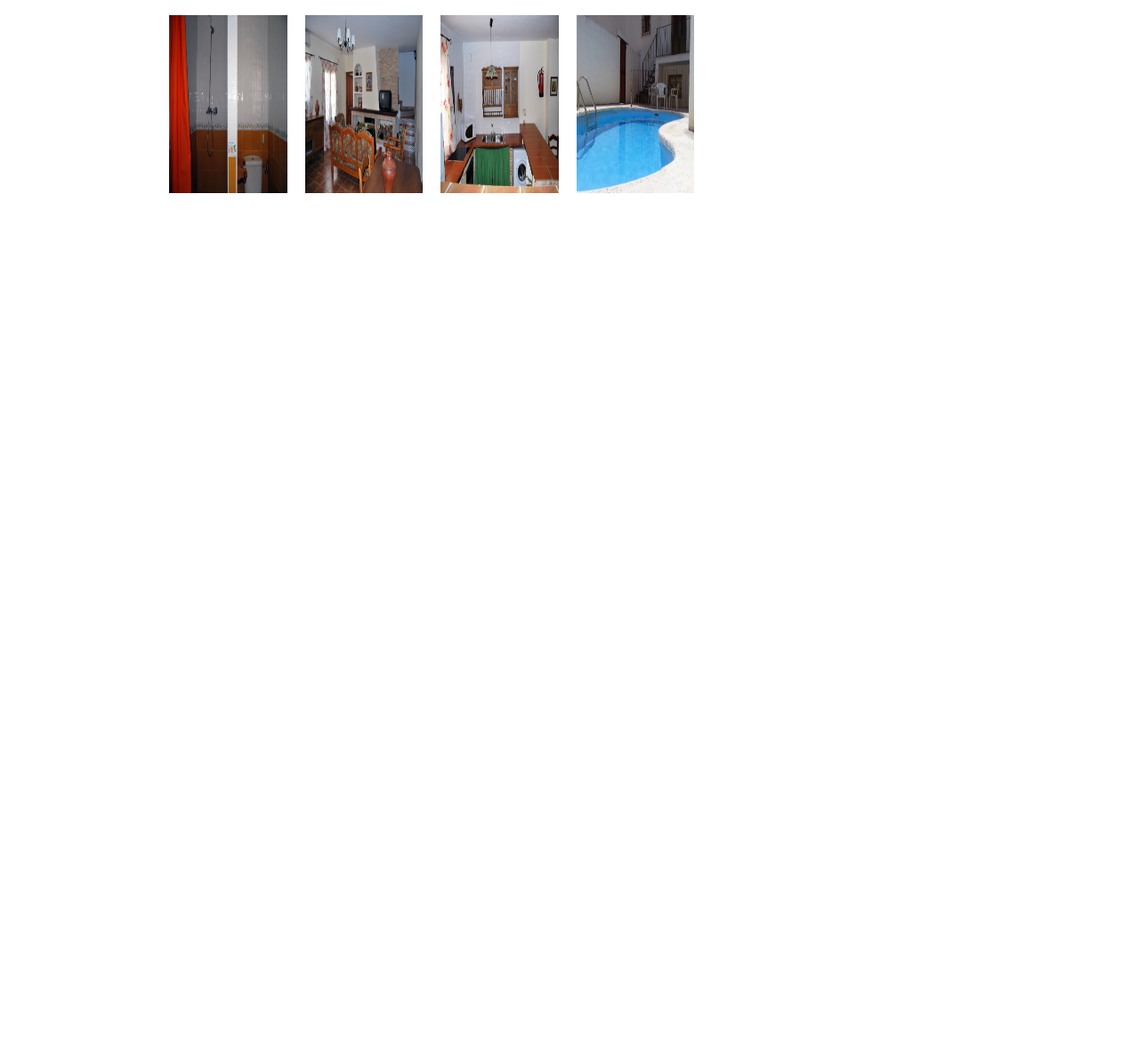
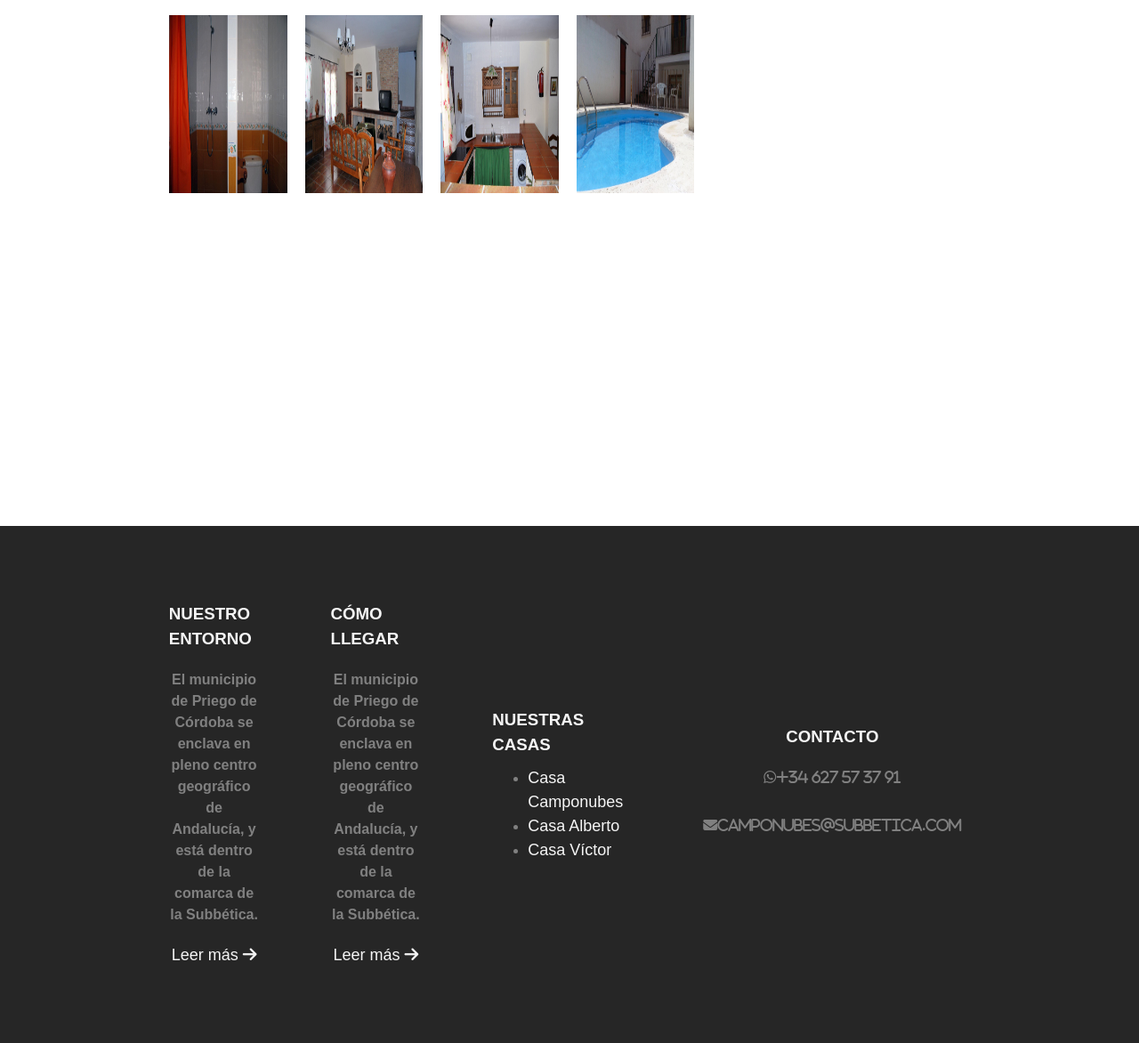
Before and after one commit to ManuelPeJu/TEST_WEB_2, a plain HTML site: page casa_alberto.html in a window 1280 px wide. Shown: the part 1554-2726 px from the top of the page at 89% size. Before the commit the page ends 1791 px from the top, so only its background shows below. Drawn offline with Linux system fonts and the light colour scheme.

Commit message:
footer <fixed>

```diff
--- a/casa_alberto.html
+++ b/casa_alberto.html
@@ -37,7 +37,6 @@
   </header>
 
 <main class="container">
-
   <aside>
       <div class="aside_item">
         <a href="casa_camponubes.html">
@@ -84,12 +83,36 @@
   </div>
 </main>
 
+<footer class="footer">
+  <div class="footer_container">
+      <div class="footer_content">
+          <h3>NUESTRO ENTORNO</h2>
+          <p>El municipio de Priego de Córdoba se enclava en pleno centro geográfico de Andalucía, y está dentro de la comarca de la Subbética.</p>
+          <a href="/entorno.html">Leer más <i class="fa-solid fa-arrow-right"></i></a>
+      </div>
+      <div class="footer_content">
+          <h3>CÓMO LLEGAR</h2>
+          <p>El municipio de Priego de Córdoba se enclava en pleno centro geográfico de Andalucía, y está dentro de la comarca de la Subbética.</p>
+          <a href="/localizacion.html">Leer más <i class="fa-solid fa-arrow-right"></i></a>
+      </div>
+      <div class="footer_content">
+          <h3>NUESTRAS CASAS</h2>
+          <ul>
+              <li><a href="/casa_camponubes.html">Casa Camponubes</a></li>
+              <li><a href="/casa_alberto.html">Casa Alberto</a></li>
+              <li><a href="/casa_victor.html">Casa Víctor</a></li>
+          </ul>
+      </div>
+      <div class="footer_content">
+          <h3>CONTACTO</h2>
+          <p><i class="fa-brands fa-whatsapp">+34 627 57 37 91</i></p>
+          <p><i class="fa-solid fa-envelope">camponubes@subbetica.com</i></p>
+      </div>
+  </div>
+</footer>
 
-<!--
 
-<footer>Footer</footer>
--->
-
+    <i class="fa-brands fa-whatsapp fa-2x whatsapp"></i>
     <script src="/js/casa_alberto.js"></script>
 </body>
 </html>
--- a/css/style.css
+++ b/css/style.css
@@ -73,7 +73,6 @@ h6 {
 
   .content {
     grid-area: content;
-    /* flex: 1; */
     display: flex;
     flex-direction: column;
     justify-content: center;
@@ -83,8 +82,8 @@ h6 {
   footer {
     width: 100%;
     height: 100%;
-    bottom: 1;
     margin-top: 100px;
+    bottom: 0;
   }
 
 
@@ -687,7 +686,6 @@ h6 {
   margin: 10px;
   padding: 10px;
   border-inline: 2px solid black;
-
 }
 
 
@@ -725,6 +723,8 @@ h6 {
   width: 100%;
   height: 100%;
   padding: 25px;
+  gap: 10px;
+  margin-top: 100%;
 }
 
 .footer_container {
```
Also changed, not shown: casa_camponubes.html (+27 -4 lines), casa_victor.html (+28 -5 lines), js/casa_alberto.js (line endings or trailing spaces).
